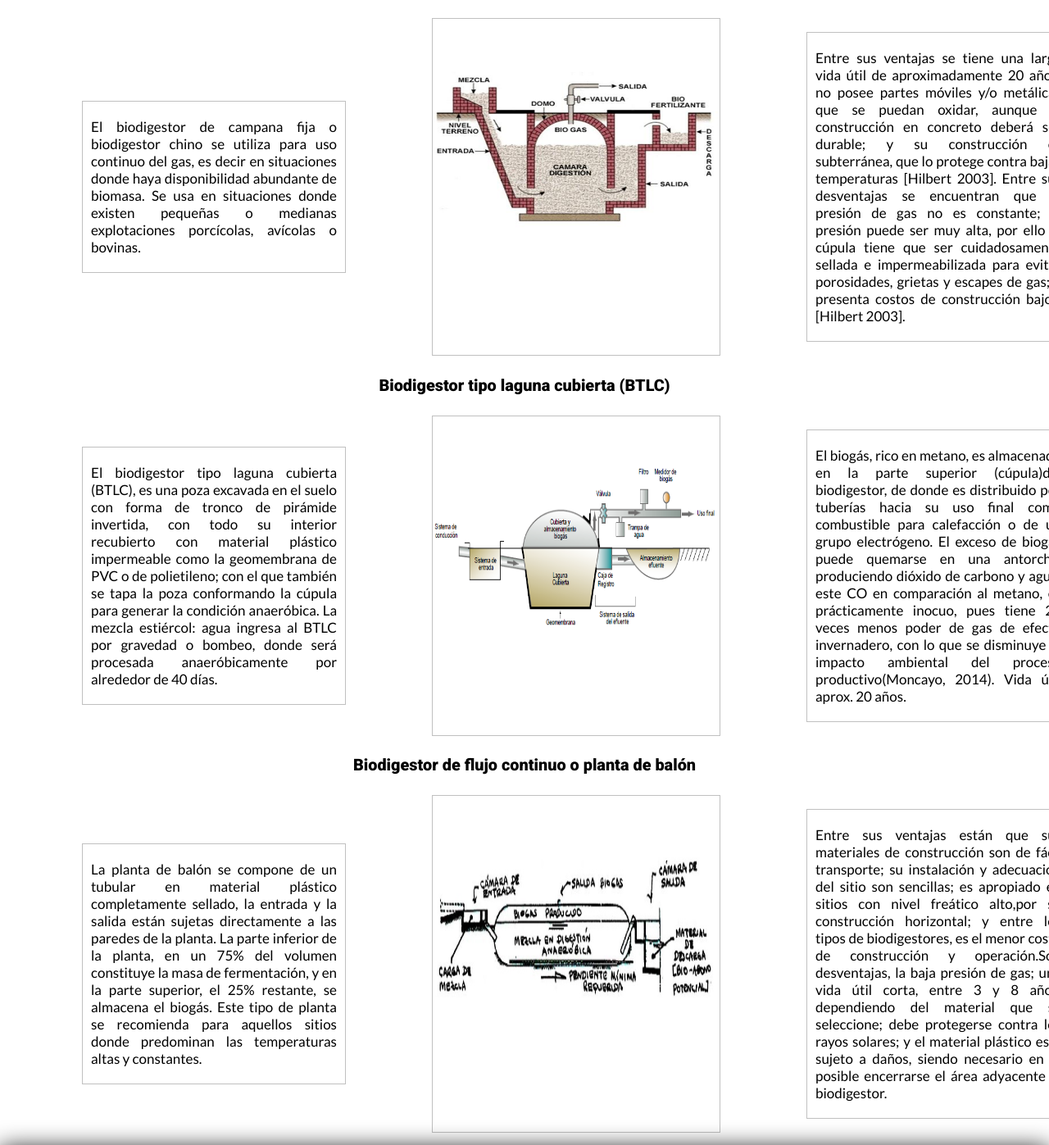
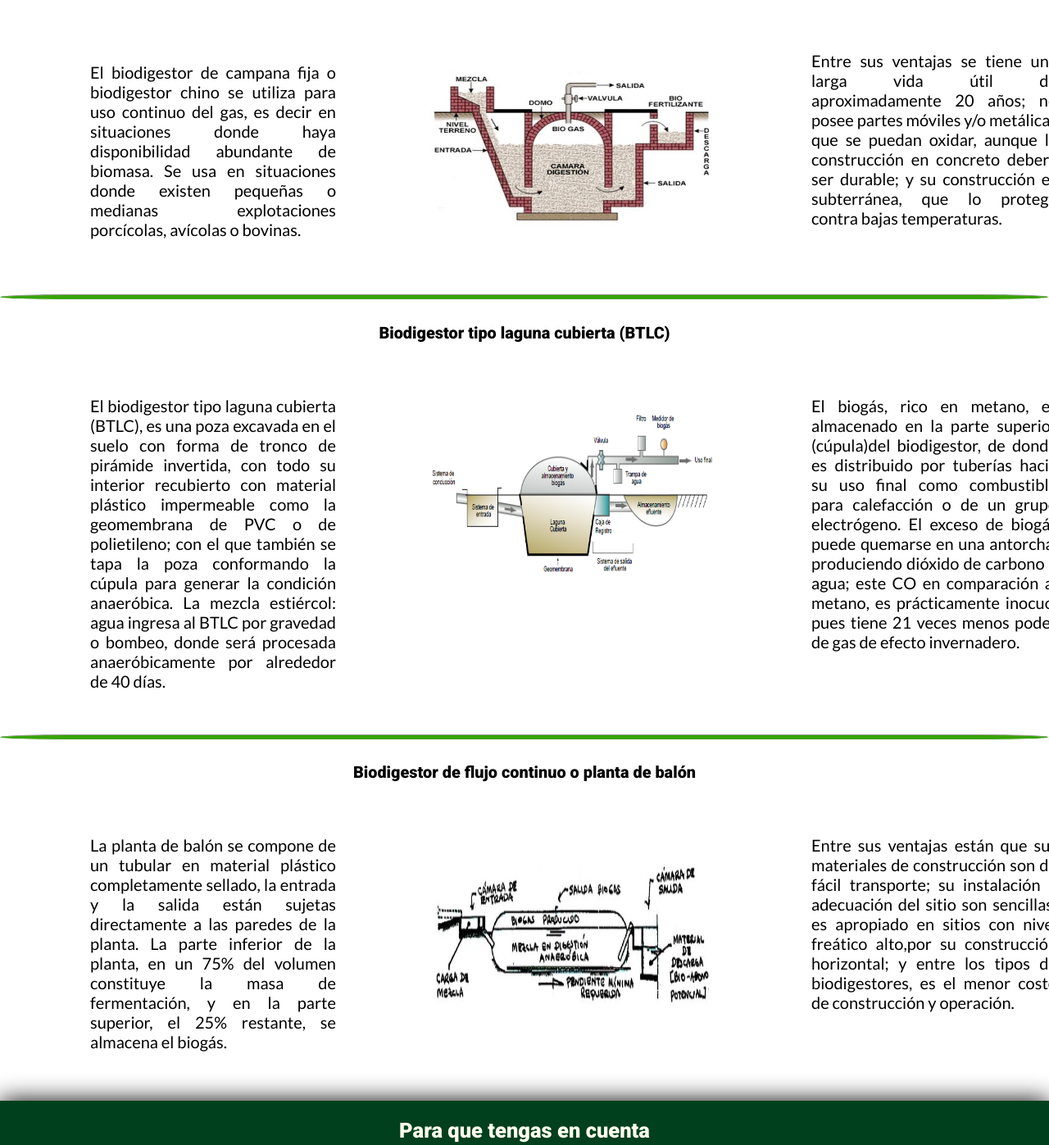
Before and after one commit to carlos00027/biogestores, a plain HTML site: page servicios.html in a window 1280 px wide. Shown: the part 260-1657 px from the top of the page at 82% size. Drawn offline with Linux system fonts and the light colour scheme.

Commit message:
otros cambios

```diff
--- a/css/estilos.css
+++ b/css/estilos.css
@@ -76,17 +76,25 @@ h1,h2,h3,h4,h5,h6{
     border-radius: 8px !important;
     text-shadow: 1px 1px 0px rgba(0,0,0,0.2);
 }
+.saltos{
+   border-radius: 200px /8px;
+   height: 5px;
+    background-color: rgb(55, 163, 4);
+    width: 100%;
+}
 .textleft{
     text-align: justify;
     width: 300px;
-    border: 1px solid silver;
     padding: 20px 10px;
+    font-size: 20px;
 }
 .textright{
     text-align: justify;
     width: 300px;
-    border: 1px solid silver;
+
     padding: 20px 10px;
+    font-size: 20px;
+
 }
 .dv11{
     margin-left: 30px;
@@ -100,7 +108,7 @@ h1,h2,h3,h4,h5,h6{
     display: flex;
     margin: 5px 5px;
     padding: 60px 0px;
-    border: 1px solid silver;
+
     display:table-cell;
     vertical-align:middle;
     align-items: center
--- a/servicios.html
+++ b/servicios.html
@@ -42,7 +42,7 @@
 	<div class="contenedor-padre">
 		<div class="contenedor-fila">
 			<div class="contenedor-100">
-				<img src="img/biogestor-1.jpg" class="imagen-100" height="100">
+				<img src="img/biogestor-1.jpg" class="imagen-100" height="100" width="20">
 			</div>
 		</div>
 	</div>
@@ -68,13 +68,11 @@
 
 			Entre sus ventajas se tiene una larga vida útil de aproximadamente 20 años; no posee partes
 			móviles y/o metálicas que se puedan oxidar, aunque la construcción en concreto deberá ser
-			durable; y su construcción es subterránea, que lo protege contra bajas temperaturas [Hilbert 2003].
-			Entre sus desventajas se encuentran que la presión de gas no es constante; la presión puede ser
-			muy alta, por ello la cúpula tiene que ser cuidadosamente sellada e impermeabilizada para evitar
-			porosidades, grietas y escapes de gas; y presenta costos de construcción bajos. [Hilbert 2003].
+			durable; y su construcción es subterránea, que lo protege contra bajas temperaturas.
 				</p>
 		</div>
 		</div>
+		<hr class="saltos">
 		<h3>Biodigestor tipo laguna cubierta (BTLC)</h3>
 		<div class="contenedor-50 centrar">
 			<div class="dv11">
@@ -101,12 +99,11 @@
 				grupo electrógeno. El exceso de biogás puede quemarse en una
 				antorcha, produciendo dióxido de carbono y agua; este CO en
 				comparación al metano, es prácticamente inocuo, pues tiene
-				21 veces menos poder de gas de efecto invernadero, con lo
-				que se disminuye el impacto ambiental del proceso productivo(Moncayo, 2014).
-				Vida útil aprox. 20 años.
+				21 veces menos poder de gas de efecto invernadero.
 				</p>
 		</div>
 		</div>
+		<hr class="saltos">
 		<h3>Biodigestor de flujo continuo o planta de balón</h3>
 		<div class="contenedor-50 centrar">
 			<div class="dv11">
@@ -118,9 +115,7 @@
 				a las paredes de la planta.
 				La parte inferior de la planta, en un 75% del volumen
 				constituye la masa de fermentación, y en la parte superior,
-				el 25% restante, se almacena el biogás. Este tipo de planta
-				se recomienda para aquellos sitios donde predominan las
-				temperaturas altas y constantes.
+				el 25% restante, se almacena el biogás.
 
 			  </p>
 		    </div>
@@ -134,11 +129,7 @@
 				sus materiales de construcción son de fácil transporte; su instalación y adecuación del sitio
 				son sencillas; es apropiado en sitios con nivel freático alto,por su construcción
 				horizontal; y entre los tipos de biodigestores, es el menor costo de construcción y
-				operación.Son desventajas,
-				la baja presión de gas; una vida útil corta, entre 3 y 8 años, dependiendo del material
-				que se seleccione; debe protegerse contra los rayos solares; y el material plástico
-				está sujeto a daños, siendo necesario en lo posible encerrarse el área adyacente al
-				biodigestor.
+				operación.
 
 				</p>
 		    </div>
```
Also changed, not shown: nosotros.html (+2 -8 lines), img/Biodigestores de Colombia.jpg (added), img/biomasa orgánica.jpg (added), img/face.png (added), img/inicio.jpg (added), img/inicioservicios.jpg (added), img/twitter.png (added).
